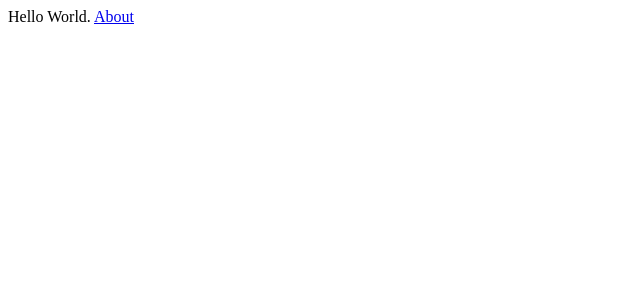
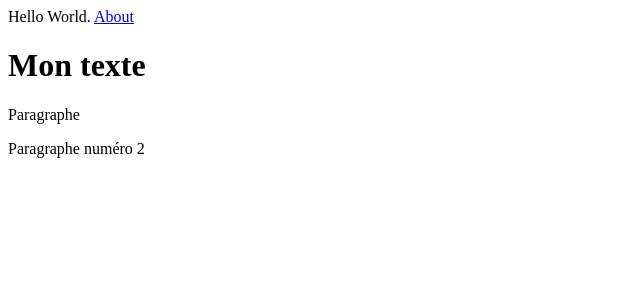
Before and after one commit to mtoz/hello-world-vercel, a Next.js app: page / in a window 1280 px wide. Shown: the top 300 px of the page, without its empty margins (0-640 px from the left). Built offline with nearby package versions, Linux system fonts and the light colour scheme.

Commit message:
test push index

```diff
--- a/pages/index.js
+++ b/pages/index.js
@@ -7,6 +7,10 @@ export default function IndexPage() {
       <Link href="/about">
         <a>About</a>
       </Link>
+      <h1>Mon texte</h1>
+      <p>Paragraphe</p>
+      <p>Paragraphe numéro 2</p>
+
     </div>
   )
 }
```
